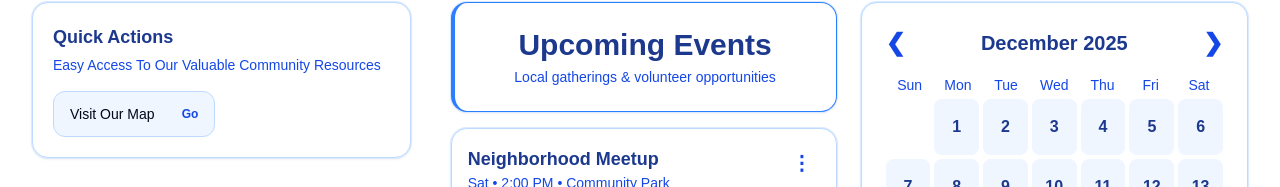
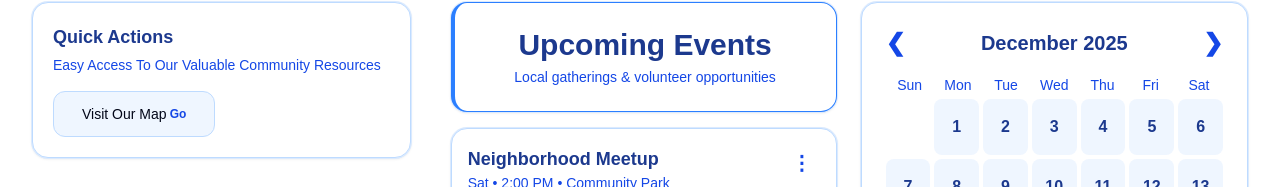
Before and after one commit to TSA-Group/tsa_group_starter, a Next.js app: page / in a window 1280 px wide. Shown: the part 278-465 px from the top of the page. Built offline with nearby package versions, Linux system fonts and the light colour scheme.

Commit message:
Update page.tsx

```diff
--- a/app/page.tsx
+++ b/app/page.tsx
@@ -145,7 +145,7 @@ export default function Home() {
             <div className="mt-4 grid grid-cols-1 sm:grid-cols-2 gap-3">
               {["Visit Our Map"].map((action) => (
                 <Link key={action} href="/map" className="block">
-                  <div className="flex items-center justify-between rounded-xl bg-blue-50 px-4 py-3 border border-blue-200 cursor-pointer">
+                  <div className="flex items-center justify-between rounded-xl bg-blue-50 px-7 py-3 border border-blue-200 cursor-pointer">
                     <span className="text-sm">{action}</span>
                     <span className="text-xs font-semibold text-blue-700">
                       Go
```
